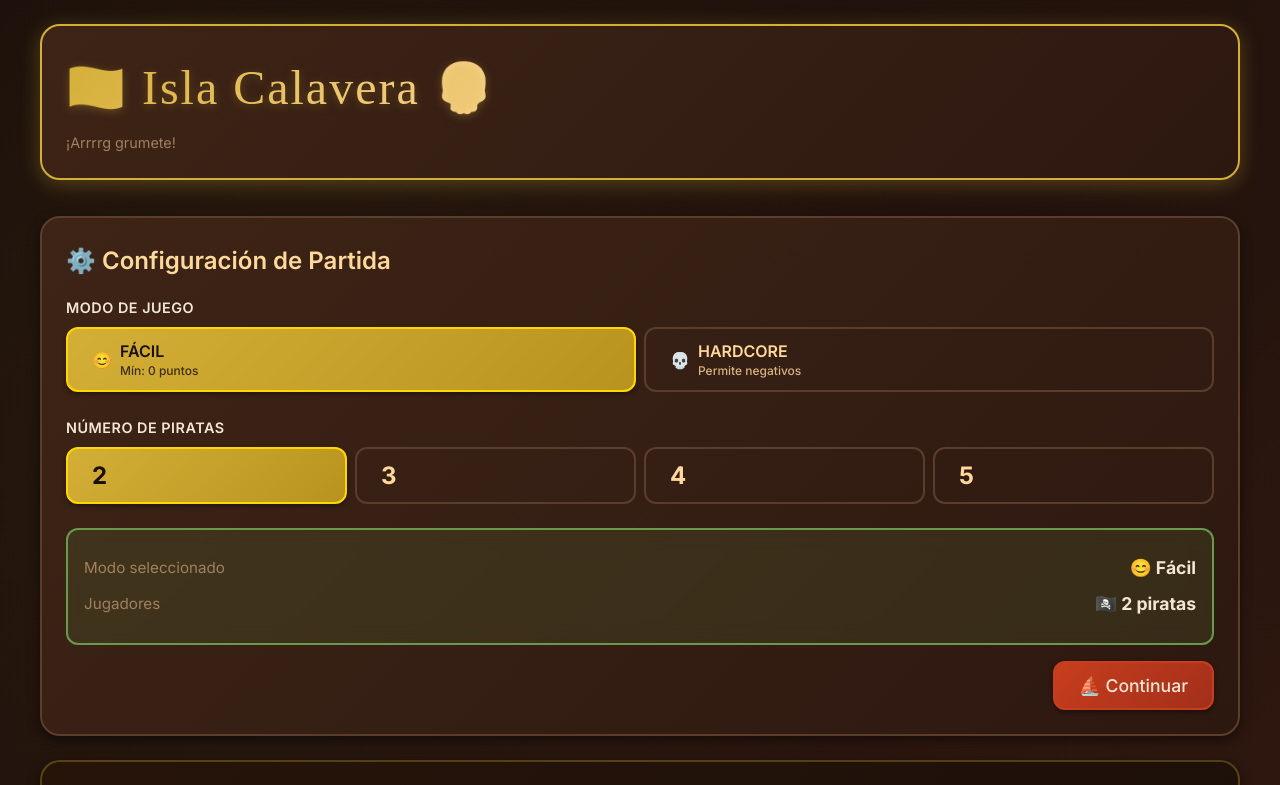
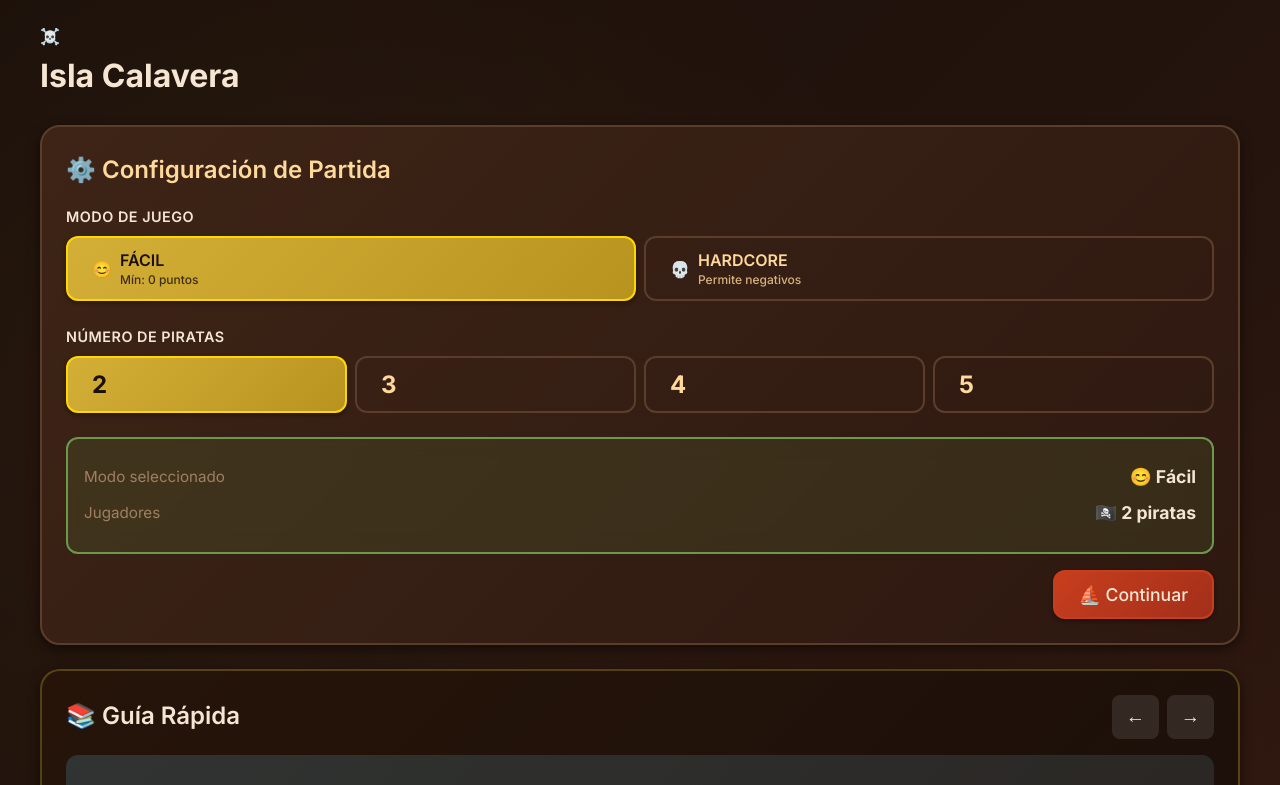
Before and after one commit to Edu095/isla-calavera_react, a React (Vite) app: page / in a window 1280 px wide. Shown: the top 785 px of the page. Built offline with nearby package versions, Linux system fonts and the light colour scheme; a web font is replaced by a local one.

Commit message:
Transform header into pirate flag with skull and game title

```diff
--- a/src/App.jsx
+++ b/src/App.jsx
@@ -45,17 +45,16 @@ export default function App(){
     <div className="appFrame">
       <div className="container">
         {showHeader && (
-          <header className="card topbar fade-in">
-            <div className="topbarRow">
-              <div>
-                <h1 className="brandTitle">🏴‍☠️ Isla Calavera 💀</h1>
-                <div className="subtitle">¡Arrrrg grumete!</div>
+          <header className="pirate-flag-header">
+            <div className="flag-pole"></div>
+            <div className="pirate-flag">
+              <div className="flag-content">
+                <div className="skull-icon">☠️</div>
+                <h1 className="flag-title">Isla Calavera</h1>
               </div>
-
-              <div className="headerActions">
               {state.screen !== 'setup' && state.screen !== 'tests' && state.screen !== 'names' && (
                 <button
-                    className="btn btn-danger"
+                  className="btn btn-danger flag-reset-btn"
                   onClick={reset}
                   title="Empezar una nueva partida desde cero"
                 >
@@ -63,11 +62,10 @@ export default function App(){
                 </button>
               )}
             </div>
-            </div>
           </header>
         )}
 
-        <div style={{ height: 12 }} />
+        <div style={{ height: 24 }} />
 
         {state.screen === 'setup' && <Setup state={state} dispatch={dispatch} />}
         {state.screen === 'names' && <Names state={state} dispatch={dispatch} />}
```
Lines whose indentation alone changed are shown as unchanged.
